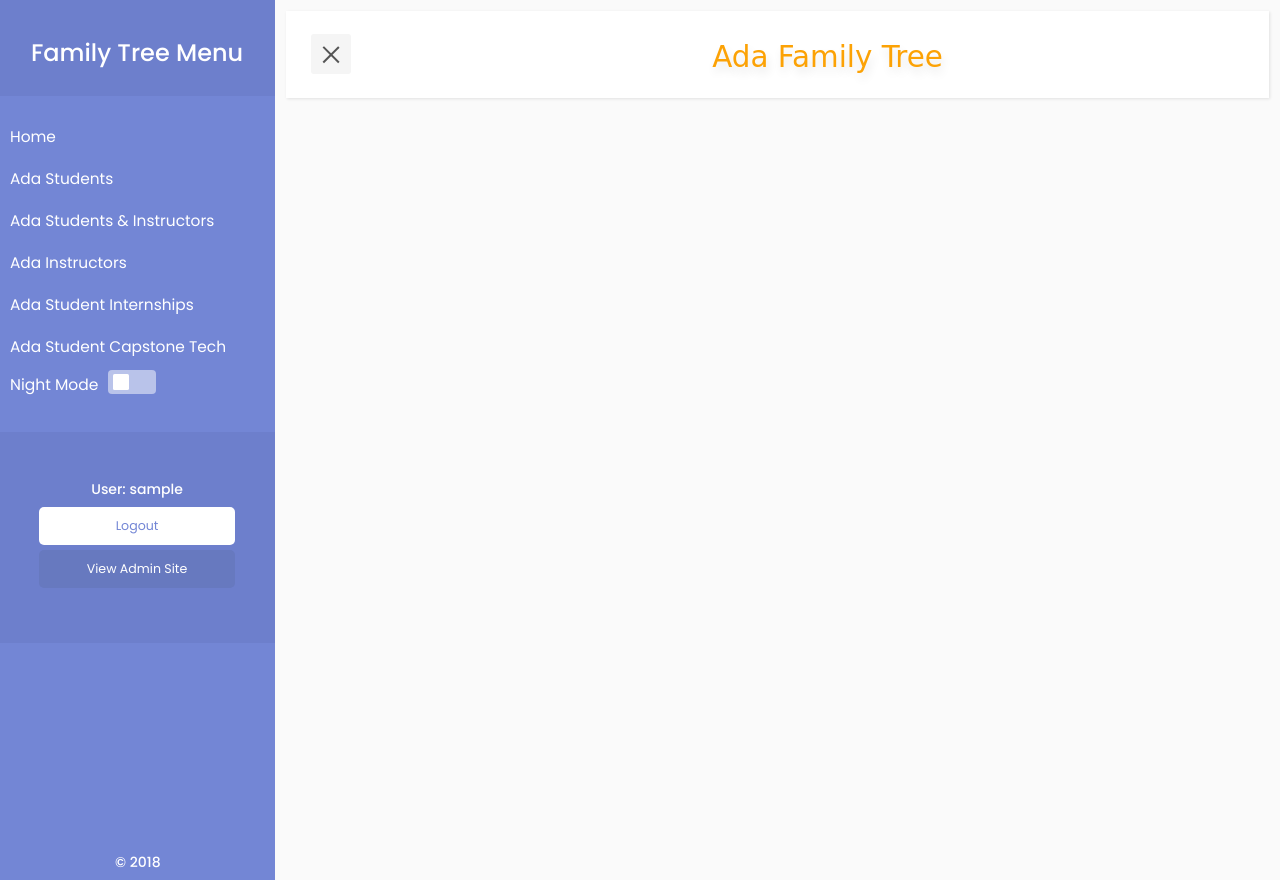
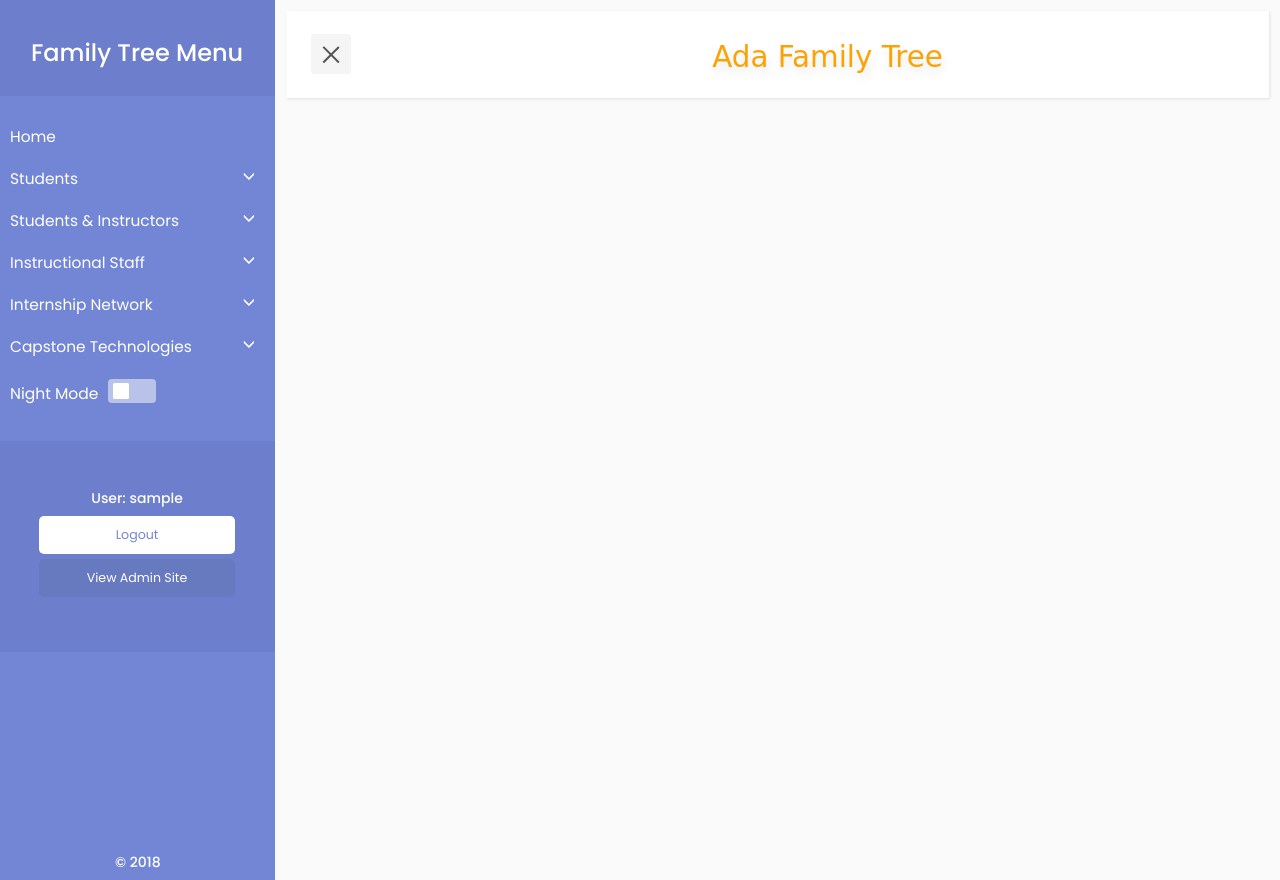
Before and after one commit to JNEdrozo/adaFamilyTree, a Django app: page /adaTree/ in a window 1280 px wide; the page is wider, and only the part inside the window is pictured. Run offline with Django 3.2, Linux system fonts and the light colour scheme; the visitor is signed in with stand-in values (Sample User, id 1); data that the repository does not hold is empty; some libraries are stand-ins or nearby versions; some web fonts are replaced.

Commit message:
Changed sidebar to show dropdown menus for each tree visual (will prepare for labeled d3 visuals)

```diff
--- a/adaTree/static/css/style.css
+++ b/adaTree/static/css/style.css
@@ -91,7 +91,8 @@ input:checked + .slider:before {
 
 #night-mode-box {
   display: inline-flex;
-  margin-top: 2px;
+  margin-top: 11px;
+  /* margin-bottom: -10px; */
 }
 
 #night-mode-box p {
--- a/adaTree/templates/base_generic.html
+++ b/adaTree/templates/base_generic.html
@@ -26,15 +26,45 @@
         </div>
 
         <!-- Sidebar Links -->
-        <ul class="components">
+        <ul class="components list-unstyled">
           <li><a href="#">Home</a></li>
           <!-- <li class="active"><a href="#">Family Filters</a></li> -->
+          <li>
+              <a href="#studentSubmenu" data-toggle="collapse" aria-expanded="false">Students</a>
+              <ul class="collapse list-unstyled" id="studentSubmenu">
                   <li><a href="/">Ada Students</a></li>
+                  <li><a href="#">Ada Students - Labels</a></li>
+              </ul>
+          </li>
+          <li>
+              <a href="#studStaffSubmenu" data-toggle="collapse" aria-expanded="false">Students & Instructors</a>
+              <ul class="collapse list-unstyled" id="studStaffSubmenu">
                   <li><a href="/adaTree/">Ada Students & Instructors</a></li>
-            <li><a href="/staffTree/">Ada Instructors</a></li>
+                  <li><a href="#">Ada Students & Instructors - Labels</a></li>
+              </ul>
+          </li>
+          <li>
+              <a href="#staffSubmenu" data-toggle="collapse" aria-expanded="false">Instructional Staff</a>
+              <ul class="collapse list-unstyled" id="staffSubmenu">
+                  <li><a href="/adaTree/">Ada Instructors</a></li>
+                  <li><a href="#">Ada Instructors - Labels</a></li>
+              </ul>
+          </li>
+          <li>
+              <a href="#internshipSubmenu" data-toggle="collapse" aria-expanded="false">Internship Network</a>
+              <ul class="collapse list-unstyled" id="internshipSubmenu">
                   <li><a href="/internships/">Ada Student Internships</a></li>
+                  <li><a href="#">Ada Student Internships - Labels</a></li>
+              </ul>
+          </li>
+          <li>
+              <a href="#capstoneSubmenu" data-toggle="collapse" aria-expanded="false">Capstone Technologies</a>
+              <ul class="collapse list-unstyled" id="capstoneSubmenu">
                   <li><a href="/capstoneTech/">Ada Student Capstone Tech</a></li>
-            <li>
+                  <li><a href="#">Ada Student Capstone Tech - Labels</a></li>
+              </ul>
+          </li>
+          <li id="night-mode-start">
             <section id="night-mode-box">
               <p>Night Mode</p>
               <label class="switch">
@@ -43,25 +73,6 @@
               </label>
             </section>
           </li>
-
-          <!-- <li>
-               <a href="#homeSubmenu" data-toggle="collapse" aria-expanded="false">Family Filters</a>
-               <ul class="collapse" id="homeSubmenu">
-                 <li><a href="/">Ada Students</a></li>
-                 <li><a href="/adaTree/">Ada Students & Instructors</a></li>
-                 <li><a href="/staffTree/">Ada Instructors</a></li>
-                 <li><a href="/internships/">Ada Student Internships</a></li>
-                 <li><a href="/capstoneTech/">Ada Student Capstone Tech</a></li>
-               </ul -->
-
-          <!-- Link with dropdown items -->
-          <!-- <li class="active">
-              <a href="#homeSubmenu2" data-toggle="collapse" aria-expanded="false" class="active">Settings</a>
-              <ul class="collapse" id="homeSubmenu2">
-                  <li><a href="#">Page</a></li>
-                  <li><a href="#">Page</a></li>
-                  <li><a href="#">Page</a></li>
-              </ul> -->
         </ul>
 
         <div class="sidebar-header">
```
Lines whose indentation alone changed are shown as unchanged.
